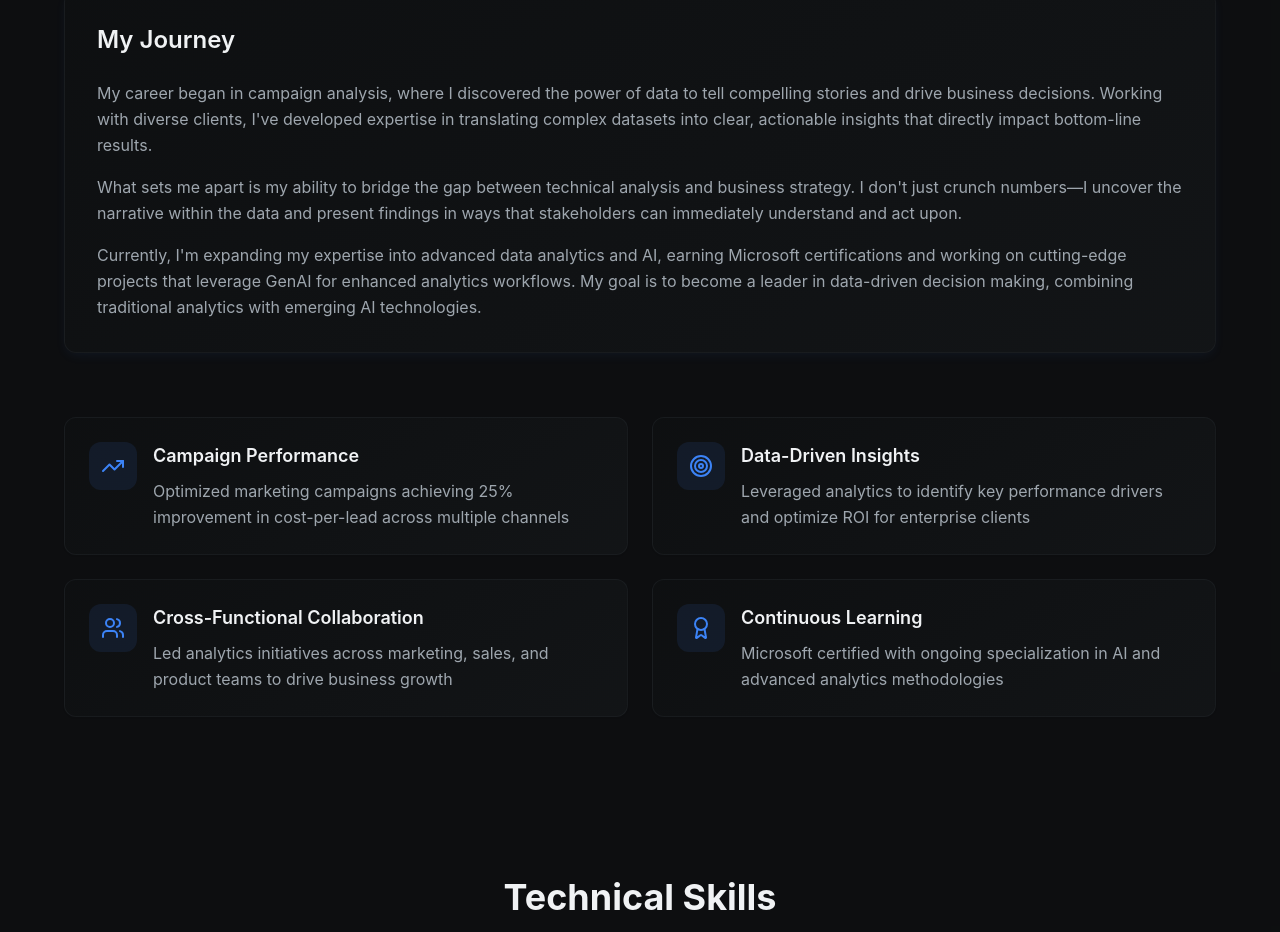
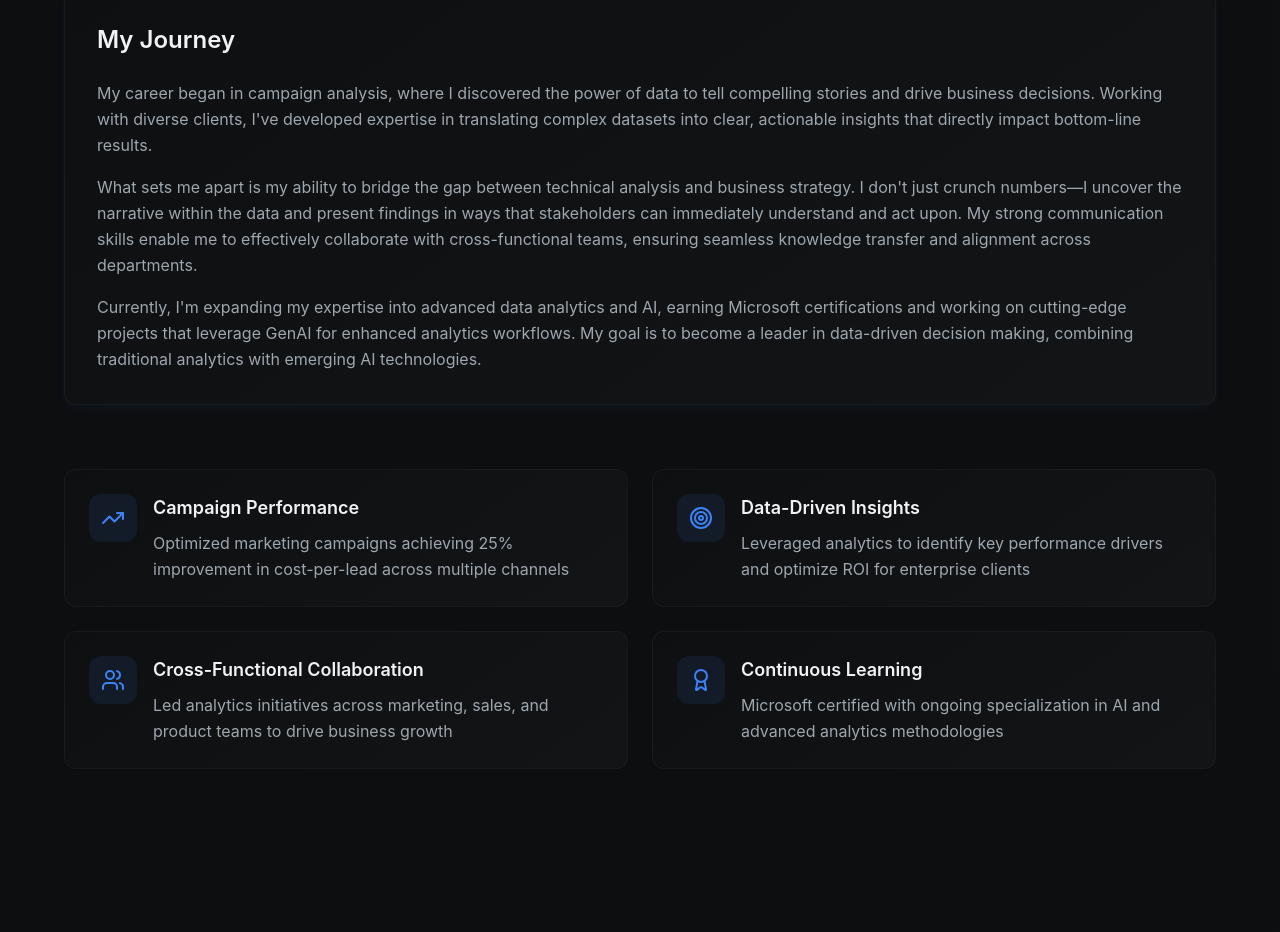
Before and after one commit to MAHESH-GANDE/mahesh-ai-analyst-folio, a React (Vite) app: page / in a window 1280 px wide. Shown: the part 1107-2039 px from the top of the page. Built offline with nearby package versions, Linux system fonts and the light colour scheme.

Commit message:
Update About Section
Add collaborating with other teams and good communication skills to the journey description.

```diff
--- a/src/components/portfolio/AboutSection.tsx
+++ b/src/components/portfolio/AboutSection.tsx
@@ -67,7 +67,9 @@ const AboutSection = () => {
                   <p className="mb-4">
                     What sets me apart is my ability to bridge the gap between technical analysis and business strategy.
                     I don't just crunch numbers—I uncover the narrative within the data and present findings in ways that
-                    stakeholders can immediately understand and act upon.
+                    stakeholders can immediately understand and act upon. My strong communication skills enable me to
+                    effectively collaborate with cross-functional teams, ensuring seamless knowledge transfer and alignment
+                    across departments.
                   </p>
                   <p>
                     Currently, I'm expanding my expertise into advanced data analytics and AI, earning Microsoft certifications
```
